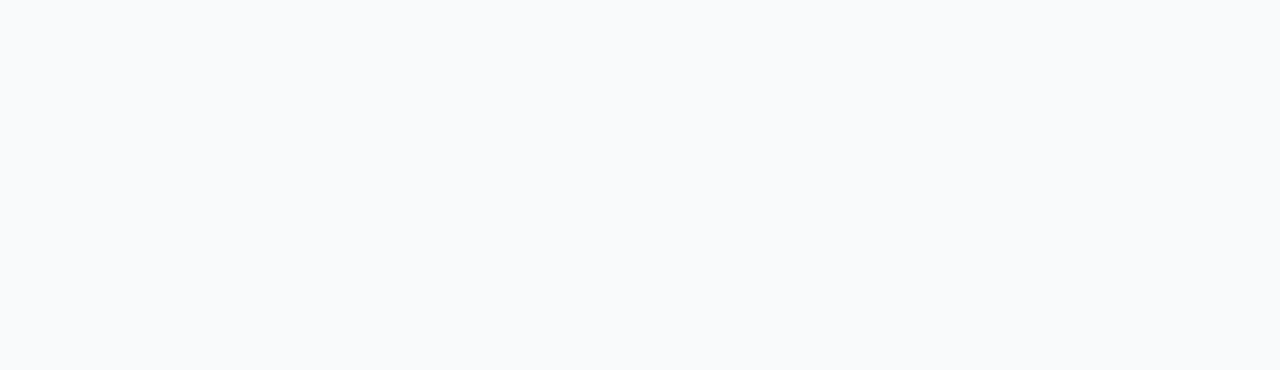
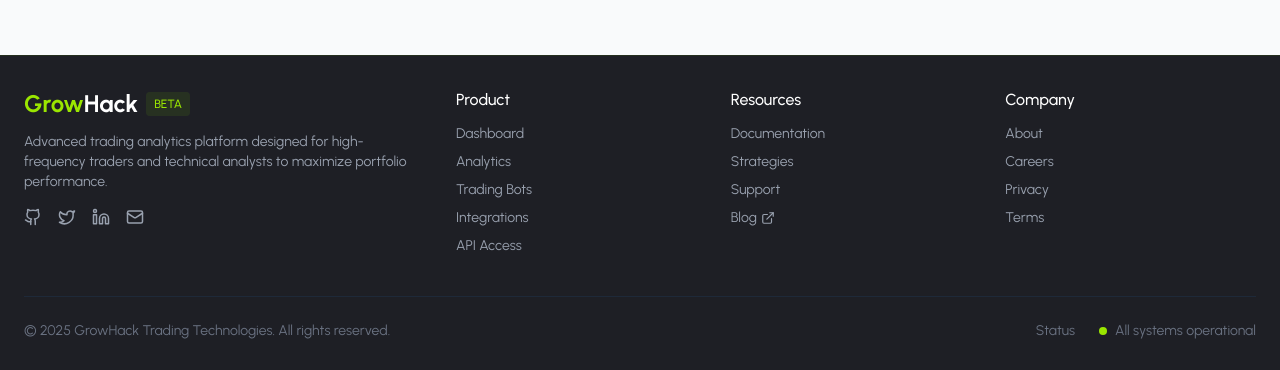
Before and after one commit to EvolutionX-10/hackbyte, a Next.js app in the folder frontend/: page / in a window 1280 px wide. Shown: the part 1570-1940 px from the top of the page. Before the commit the page ends 1625 px from the top, so only its background shows below. Built offline with nearby package versions, Linux system fonts and the light colour scheme.

Commit message:
ui/footer

```diff
--- a/frontend/src/app/layout.tsx
+++ b/frontend/src/app/layout.tsx
@@ -5,6 +5,7 @@
 import Hydrate from "@/components/hydrate";
 import Navbar from "@/components/Navbar";
 import { Toaster } from "@/components/ui/sonner";
+import Footer from "@/components/Footer";
 
 const geistSans = Geist({
 	variable: "--font-geist-sans",
@@ -40,6 +41,7 @@
 						<Navbar />
 						<main>{children}</main>
 						<Toaster />
+						<Footer />
 					</ThemeProvider>
 				</Hydrate>
 			</body>
--- /dev/null
+++ b/frontend/src/components/Footer.tsx
@@ -0,0 +1,146 @@
+import React from "react";
+import { ExternalLink, Github, Twitter, Mail, Linkedin } from "lucide-react";
+
+const Footer = () => {
+	return (
+		<footer className="bg-[#1e1f25] border-t border-lime-900/30 text-gray-300">
+			<div className="max-w-[1400px] mx-auto px-6 py-8">
+				{/* Main Footer Content */}
+				<div className="flex flex-col md:flex-row justify-between gap-8">
+					{/* Logo and Description */}
+					<div className="w-full md:w-1/3">
+						<div className="flex items-center mb-3">
+							<h2 className="text-2xl font-bold text-white">
+								<span className="text-lime-400">Grow</span>
+								<span className="text-white">Hack</span>
+							</h2>
+							<div className="ml-2 px-2 py-1 bg-lime-500/10 rounded text-xs font-medium text-lime-400">BETA</div>
+						</div>
+						<p className="text-sm text-gray-400 mb-4">
+							Advanced trading analytics platform designed for high-frequency traders and technical analysts to maximize
+							portfolio performance.
+						</p>
+						<div className="flex space-x-4">
+							<a href="#" className="text-gray-400 hover:text-lime-400 transition-colors">
+								<Github size={18} />
+							</a>
+							<a href="#" className="text-gray-400 hover:text-lime-400 transition-colors">
+								<Twitter size={18} />
+							</a>
+							<a href="#" className="text-gray-400 hover:text-lime-400 transition-colors">
+								<Linkedin size={18} />
+							</a>
+							<a href="#" className="text-gray-400 hover:text-lime-400 transition-colors">
+								<Mail size={18} />
+							</a>
+						</div>
+					</div>
+
+					{/* Quick Links */}
+					<div className="grid grid-cols-2 md:grid-cols-3 gap-6 w-full md:w-2/3">
+						<div>
+							<h3 className="font-medium text-white mb-3">Product</h3>
+							<ul className="space-y-2 text-sm">
+								<li>
+									<a href="#" className="text-gray-400 hover:text-lime-400 transition-colors">
+										Dashboard
+									</a>
+								</li>
+								<li>
+									<a href="#" className="text-gray-400 hover:text-lime-400 transition-colors">
+										Analytics
+									</a>
+								</li>
+								<li>
+									<a href="#" className="text-gray-400 hover:text-lime-400 transition-colors">
+										Trading Bots
+									</a>
+								</li>
+								<li>
+									<a href="#" className="text-gray-400 hover:text-lime-400 transition-colors">
+										Integrations
+									</a>
+								</li>
+								<li>
+									<a href="#" className="text-gray-400 hover:text-lime-400 transition-colors">
+										API Access
+									</a>
+								</li>
+							</ul>
+						</div>
+
+						<div>
+							<h3 className="font-medium text-white mb-3">Resources</h3>
+							<ul className="space-y-2 text-sm">
+								<li>
+									<a href="#" className="text-gray-400 hover:text-lime-400 transition-colors">
+										Documentation
+									</a>
+								</li>
+								<li>
+									<a href="#" className="text-gray-400 hover:text-lime-400 transition-colors">
+										Strategies
+									</a>
+								</li>
+								<li>
+									<a href="#" className="text-gray-400 hover:text-lime-400 transition-colors">
+										Support
+									</a>
+								</li>
+								<li>
+									<a href="#" className="flex items-center text-gray-400 hover:text-lime-400 transition-colors">
+										<span>Blog</span>
+										<ExternalLink size={14} className="ml-1" />
+									</a>
+								</li>
+							</ul>
+						</div>
+
+						<div>
+							<h3 className="font-medium text-white mb-3">Company</h3>
+							<ul className="space-y-2 text-sm">
+								<li>
+									<a href="#" className="text-gray-400 hover:text-lime-400 transition-colors">
+										About
+									</a>
+								</li>
+								<li>
+									<a href="#" className="text-gray-400 hover:text-lime-400 transition-colors">
+										Careers
+									</a>
+								</li>
+								<li>
+									<a href="#" className="text-gray-400 hover:text-lime-400 transition-colors">
+										Privacy
+									</a>
+								</li>
+								<li>
+									<a href="#" className="text-gray-400 hover:text-lime-400 transition-colors">
+										Terms
+									</a>
+								</li>
+							</ul>
+						</div>
+					</div>
+				</div>
+
+				{/* Bottom Bar */}
+				<div className="mt-10 pt-6 border-t border-gray-800 flex flex-col md:flex-row justify-between items-center text-sm text-gray-500">
+					<p>© {new Date().getFullYear()} GrowHack Trading Technologies. All rights reserved.</p>
+
+					<div className="mt-4 md:mt-0 flex items-center">
+						<a href="#" className="mr-6 hover:text-lime-400 transition-colors">
+							Status
+						</a>
+						<div className="flex items-center">
+							<div className="h-2 w-2 rounded-full bg-lime-400 mr-2"></div>
+							<span>All systems operational</span>
+						</div>
+					</div>
+				</div>
+			</div>
+		</footer>
+	);
+};
+
+export default Footer;
```
